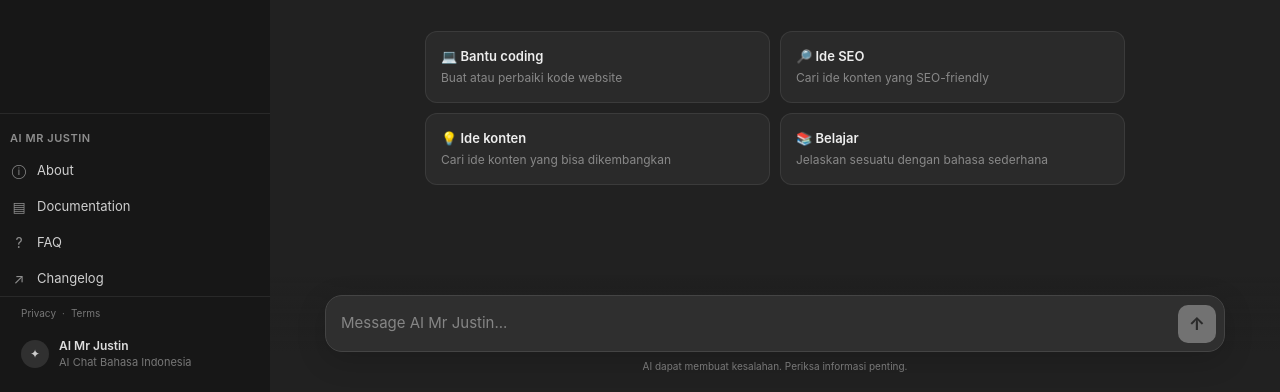
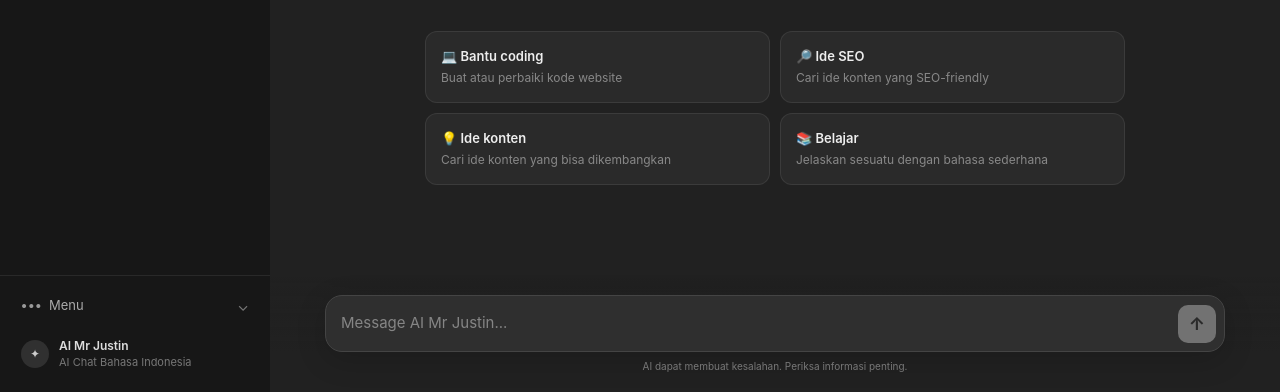
Before and after one commit to ai-mr-justin/ai, a website: page public/index.html in a window 1280 px wide. Shown: the part 408-800 px from the top of the page. Drawn offline with nearby package versions, Linux system fonts and the light colour scheme.

Commit message:
Update index.html

```diff
--- a/public/index.html
+++ b/public/index.html
@@ -1582,87 +1582,91 @@
     }
 
 
+
     /* =========================================================
-       APP NAVIGATION — compact, ChatGPT-like
+       MORE MENU — compact sidebar toggle
        ========================================================= */
 
-    .app-nav {
-      margin-top: 10px;
-      padding-top: 10px;
-      border-top: 1px solid var(--border);
-    }
-
-    .app-nav-title {
-      padding: 7px 10px;
-      color: #8e8e8e;
-      font-size: 11px;
-      font-weight: 600;
-      text-transform: uppercase;
-      letter-spacing: .05em;
-    }
-
-    .app-nav-link {
+    .more-menu-wrap {
+      position: relative;
+    }
+
+    .more-menu-btn {
       display: flex;
       align-items: center;
-      gap: 9px;
+      gap: 10px;
       width: 100%;
-      min-height: 36px;
-      padding: 8px 10px;
+      min-height: 38px;
+      padding: 9px 9px;
+      margin-bottom: 5px;
       border-radius: 8px;
-      color: #cfcfcf;
-      text-decoration: none;
+      background: transparent;
+      color: #aaa;
+      cursor: pointer;
+      text-align: left;
       font-size: 13px;
-      transition: background .15s ease, color .15s ease;
-    }
-
-    .app-nav-link:hover {
+    }
+
+    .more-menu-btn:hover,
+    .more-menu-btn[aria-expanded="true"] {
       background: var(--sidebar-hover);
-      color: #fff;
-    }
-
-    .app-nav-icon {
+      color: #eee;
+    }
+
+    .more-menu-icon {
       width: 18px;
-      flex: 0 0 18px;
-      color: #8f8f8f;
       text-align: center;
-      font-size: 14px;
-    }
-
-    .app-nav-link:hover .app-nav-icon {
-      color: #d8d8d8;
-    }
-
-    .app-nav-link.active {
-      background: #2a2a2a;
-      color: #fff;
-    }
-
-    .app-nav-link.active .app-nav-icon {
-      color: #fff;
-    }
-
-    .sidebar-footer .sidebar-info {
-      margin-top: 8px;
-    }
-
-
-    .sidebar-legal {
+      color: #999;
+      font-weight: 700;
+      letter-spacing: 1px;
+    }
+
+    .more-menu-btn span:nth-child(2) {
+      flex: 1;
+    }
+
+    .more-menu-chevron {
+      color: #777;
+      font-size: 15px;
+      transition: transform .15s ease;
+    }
+
+    .more-menu-btn[aria-expanded="true"] .more-menu-chevron {
+      transform: rotate(180deg);
+    }
+
+    .more-menu {
+      margin: 0 0 8px;
+      padding: 4px;
+      border: 1px solid var(--border);
+      border-radius: 10px;
+      background: #202020;
+      box-shadow: 0 12px 30px rgba(0,0,0,.28);
+    }
+
+    .more-menu[hidden] {
+      display: none;
+    }
+
+    .more-menu a {
       display: flex;
       align-items: center;
-      gap: 6px;
-      padding: 0 9px 2px;
-      color: #666;
-      font-size: 10px;
-    }
-
-    .sidebar-legal a {
-      color: #777;
+      gap: 10px;
+      min-height: 34px;
+      padding: 7px 8px;
+      border-radius: 7px;
+      color: #bbb;
       text-decoration: none;
-    }
-
-    .sidebar-legal a:hover {
-      color: #aaa;
-      text-decoration: underline;
+      font-size: 12px;
+    }
+
+    .more-menu a:hover {
+      background: #303030;
+      color: #fff;
+    }
+
+    .more-menu a:first-letter {
+      color: #999;
     }
 
     /* =========================================================
@@ -1749,38 +1753,34 @@
       ></div>
 
 
-        <nav class="app-nav" aria-label="Informasi AI Mr Justin">
-          <div class="app-nav-title">AI Mr Justin</div>
-
-          <a class="app-nav-link" href="/about.html">
-            <span class="app-nav-icon">ⓘ</span>
-            <span>About</span>
-          </a>
-
-          <a class="app-nav-link" href="/documentation.html">
-            <span class="app-nav-icon">▤</span>
-            <span>Documentation</span>
-          </a>
-
-          <a class="app-nav-link" href="/faq.html">
-            <span class="app-nav-icon">?</span>
-            <span>FAQ</span>
-          </a>
-
-          <a class="app-nav-link" href="/changelog.html">
-            <span class="app-nav-icon">↗</span>
-            <span>Changelog</span>
-          </a>
-        </nav>
+
 
       <div class="sidebar-footer">
 
 
-          <div class="sidebar-legal">
-            <a href="/privacy.html">Privacy</a>
-            <span>·</span>
-            <a href="/terms.html">Terms</a>
-          </div>
+
+
+
+        <button
+          id="more-menu-btn"
+          class="more-menu-btn"
+          type="button"
+          aria-expanded="false"
+          aria-controls="more-menu"
+        >
+          <span class="more-menu-icon">•••</span>
+          <span>Menu</span>
+          <span class="more-menu-chevron">⌄</span>
+        </button>
+
+        <div id="more-menu" class="more-menu" hidden>
+          <a href="/about.html">ⓘ <span>About</span></a>
+          <a href="/documentation.html">▤ <span>Documentation</span></a>
+          <a href="/faq.html">? <span>FAQ</span></a>
+          <a href="/changelog.html">↗ <span>Changelog</span></a>
+          <a href="/privacy.html">⌕ <span>Privacy</span></a>
+          <a href="/terms.html">✓ <span>Terms</span></a>
+        </div>
 
         <div class="sidebar-info">
           <div class="sidebar-info-logo">
@@ -2120,5 +2120,37 @@
 
   </div>
 
+
+  <script>
+    (() => {
+      const button = document.getElementById("more-menu-btn");
+      const menu = document.getElementById("more-menu");
+
+      if (!button || !menu) return;
+
+      button.addEventListener("click", (event) => {
+        event.stopPropagation();
+        const isOpen = button.getAttribute("aria-expanded") === "true";
+        button.setAttribute("aria-expanded", String(!isOpen));
+        menu.hidden = isOpen;
+      });
+
+      document.addEventListener("click", (event) => {
+        if (!menu.hidden && !menu.contains(event.target) && event.target !== button) {
+          menu.hidden = true;
+          button.setAttribute("aria-expanded", "false");
+        }
+      });
+
+      document.addEventListener("keydown", (event) => {
+        if (event.key === "Escape" && !menu.hidden) {
+          menu.hidden = true;
+          button.setAttribute("aria-expanded", "false");
+          button.focus();
+        }
+      });
+    })();
+  </script>
+
 </body>
 </html>
```
